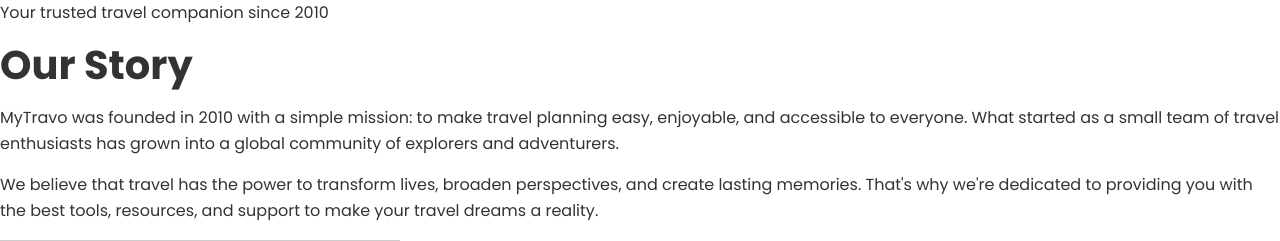
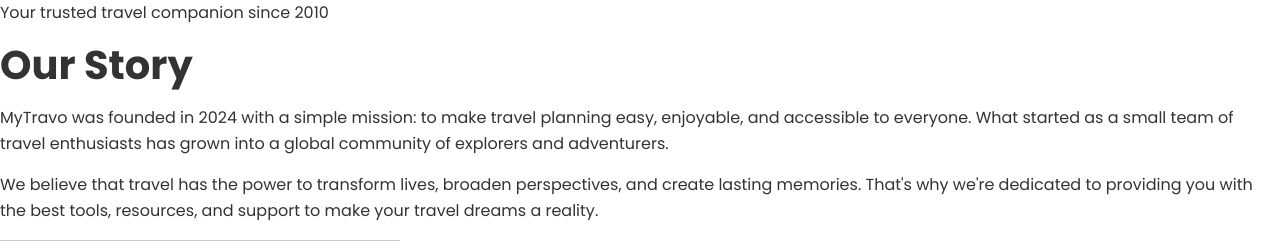
Before and after one commit to Abh1nav004/MyTravo, a PHP site: page /about.php in a window 1280 px wide. Shown: the part 154-395 px from the top of the page. Run offline with PHP 8.4, Linux system fonts and the light colour scheme; grey boxes labelled with a size stand in for pictures from a placeholder-image service; some libraries are stand-ins or nearby versions.

Commit message:
Work changes

```diff
--- a/about.php
+++ b/about.php
@@ -9,7 +9,7 @@
     <div class="about-container">
         <div class="about-text">
             <h2>Our Story</h2>
-            <p>MyTravo was founded in 2010 with a simple mission: to make travel planning easy, enjoyable, and accessible to everyone. What started as a small team of travel enthusiasts has grown into a global community of explorers and adventurers.</p>
+            <p>MyTravo was founded in 2024 with a simple mission: to make travel planning easy, enjoyable, and accessible to everyone. What started as a small team of travel enthusiasts has grown into a global community of explorers and adventurers.</p>
             <p>We believe that travel has the power to transform lives, broaden perspectives, and create lasting memories. That's why we're dedicated to providing you with the best tools, resources, and support to make your travel dreams a reality.</p>
         </div>
         <div class="about-image">
```
